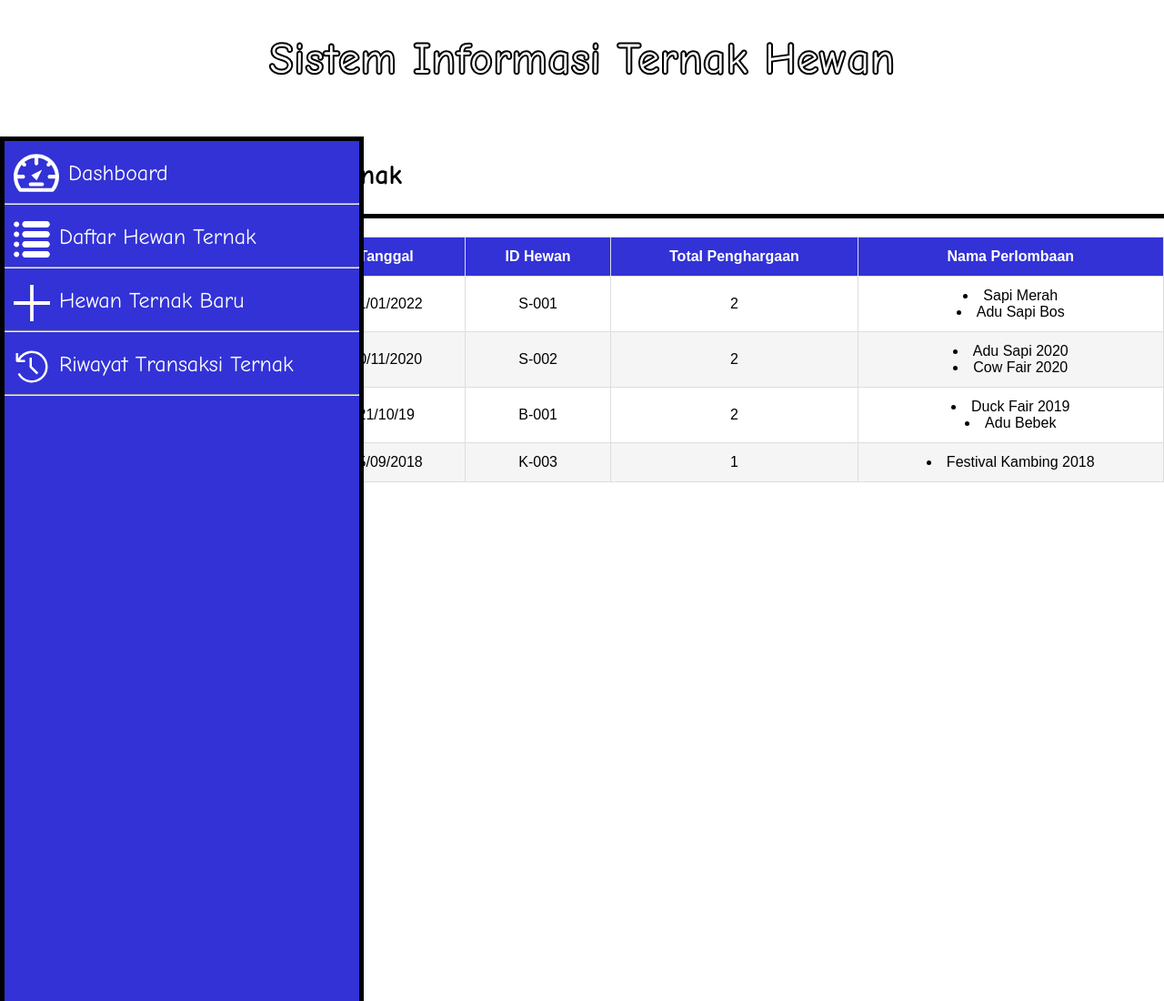
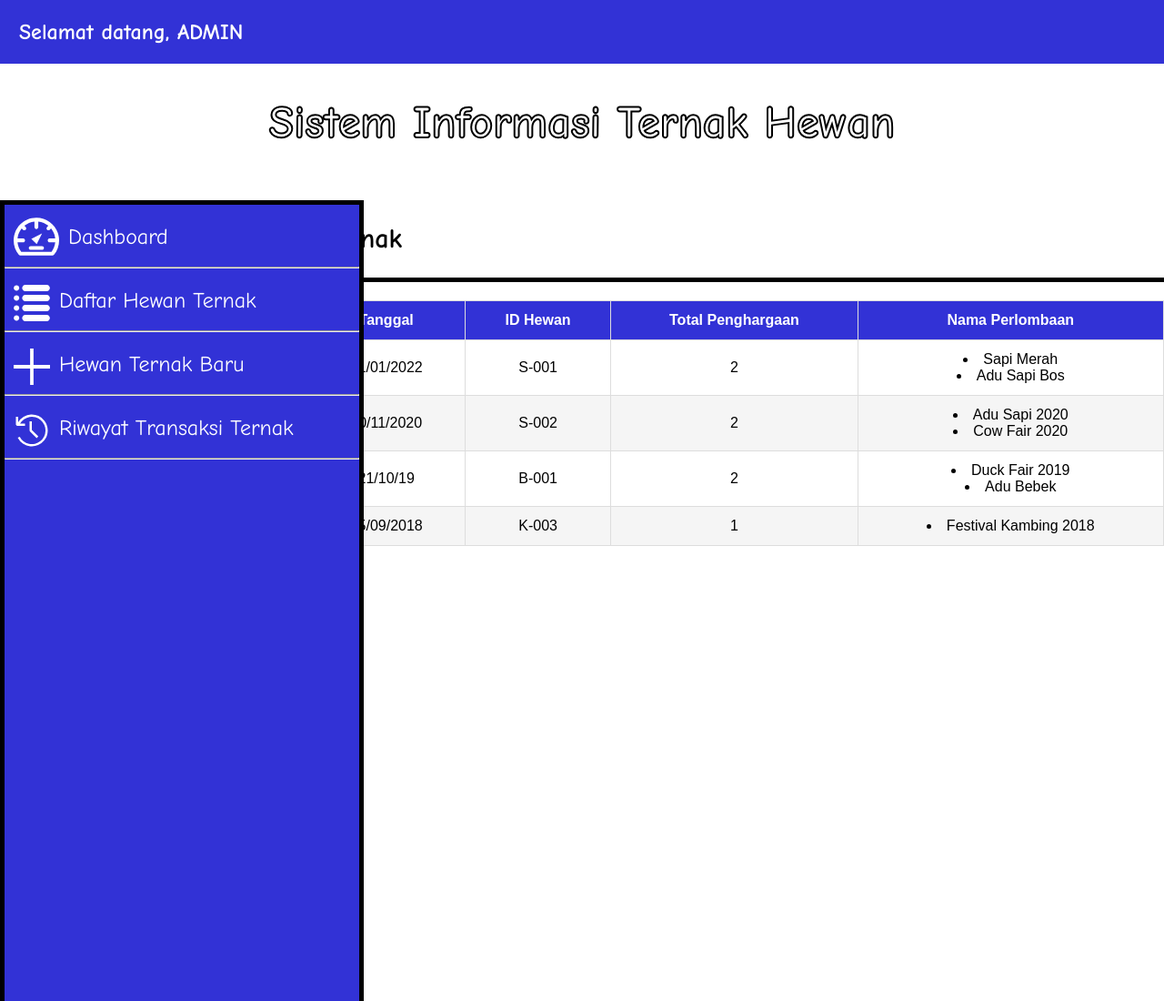
Before and after one commit to warrenpolandra/ETS-Pemrograman-Web-C, a plain HTML site: page riwayat-prestasi-ternak.html in a window 1280 px wide. Shown: the top 1100 px of the page at 91% size. Drawn offline with Linux system fonts and the light colour scheme.

Commit message:
Update riwayat-prestasi-ternak.html

```diff
--- a/riwayat-prestasi-ternak.html
+++ b/riwayat-prestasi-ternak.html
@@ -7,6 +7,9 @@
 </head>
 
 <body>
+	<div class="welcome">
+		<h2>Selamat datang, ADMIN</h2>
+	</div>
 	<div class="header">
 		<br><br>
 		<h1>Sistem Informasi Ternak Hewan</h1>
```
